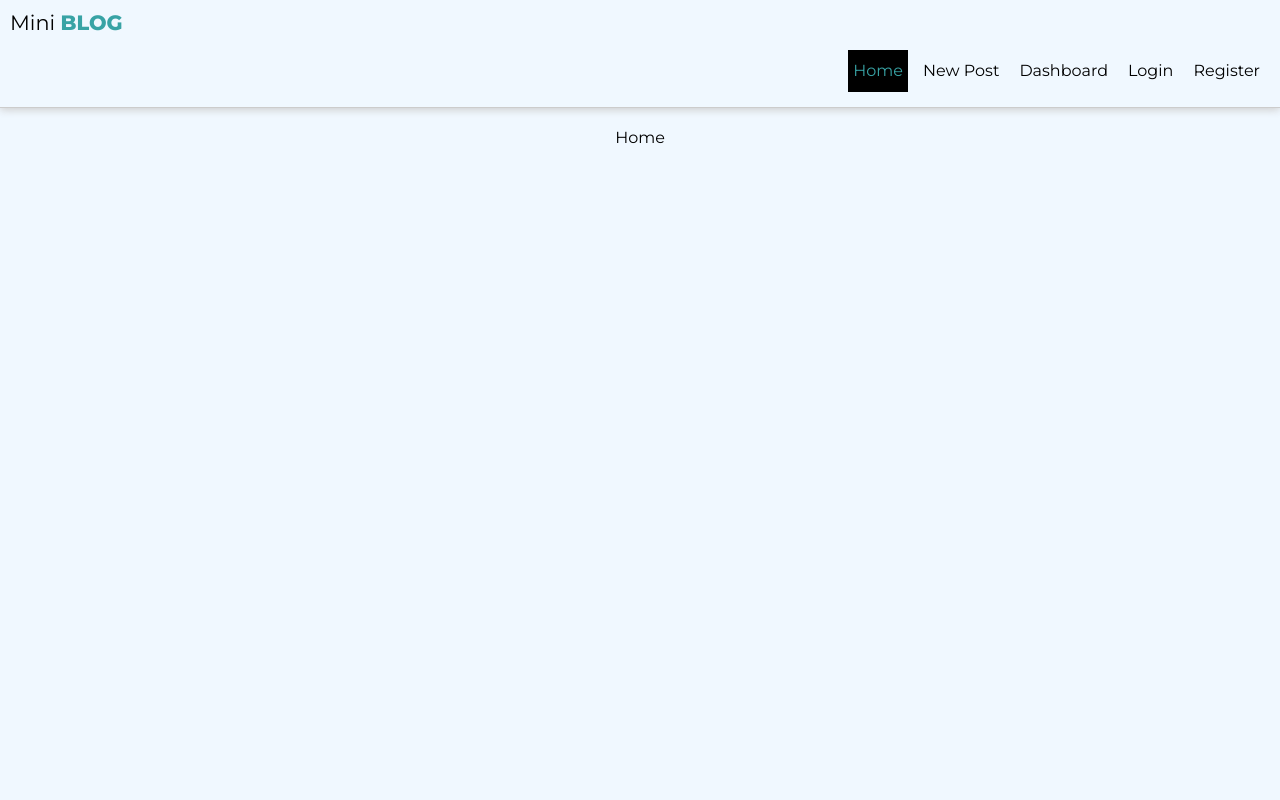
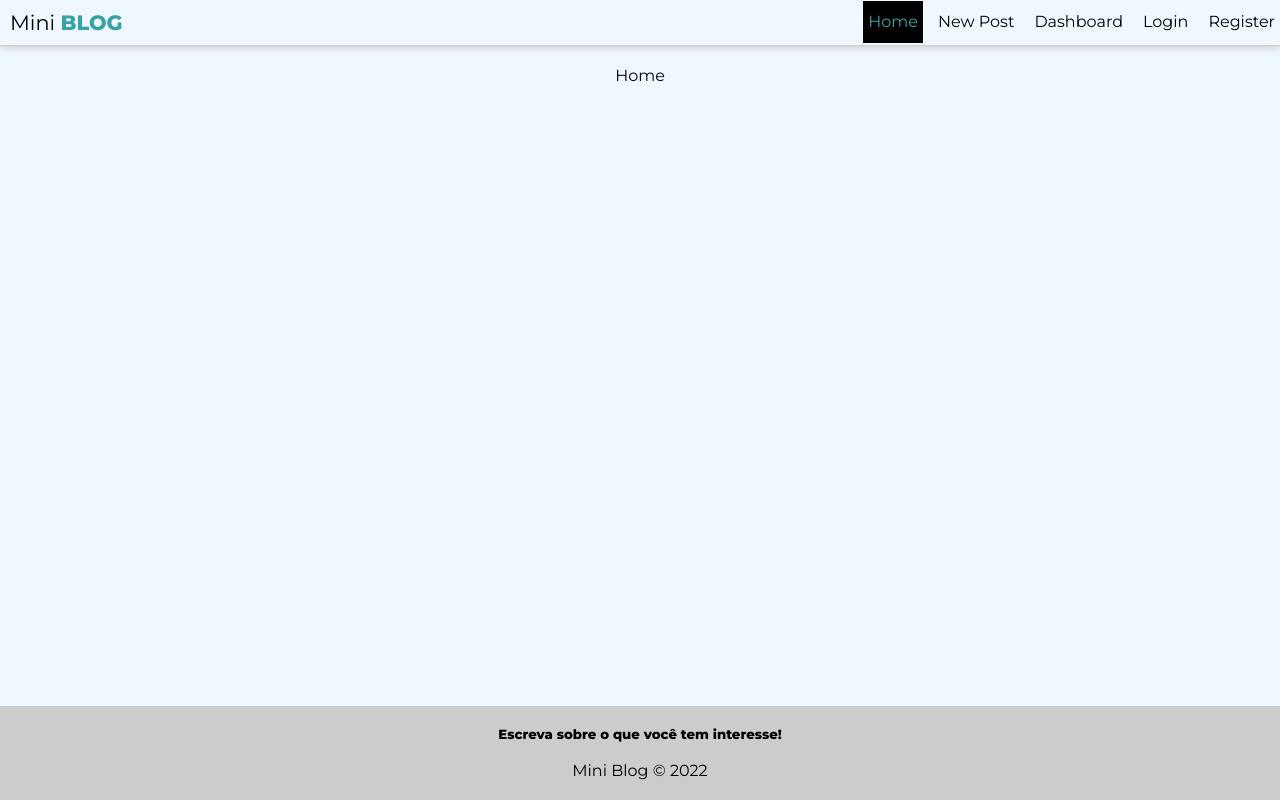
Before and after one commit to EoBrian/MiniBlog, a React (Vite) app: page / in a window 1280 px wide. Built offline with nearby package versions, Linux system fonts and the light colour scheme.

Commit message:
menu responsive

```diff
--- a/src/App.css
+++ b/src/App.css
@@ -1,4 +1,5 @@
 .root-app header.menu-application {
+  position: relative;
   padding: 10px;
   margin-bottom: 20px;
   border-bottom: 1px solid #ccc;
@@ -10,3 +11,12 @@
   flex-direction: column;
   align-items: center;
 }
+
+.footer-app {
+  position: absolute;
+  bottom: 0;
+  text-align: center;
+  background-color: #ccc;
+  width: 100%;
+  padding: 20px;
+}
--- a/src/App.jsx
+++ b/src/App.jsx
@@ -12,7 +12,8 @@ import {
 } from "react-router-dom"
 
 //components
-import MenuApplication from "./components/MenuApplication"
+import MenuApplication from "./components/MenuApplication/MenuApplication"
+import FooterApp from './components/FooterApp/FooterApp'
 
 //pages
 import Home from './pages/Home'
@@ -21,6 +22,7 @@ import DashBoard from './pages/DashBoard'
 import Login from './pages/Login/Login'
 import Registration from './pages/Registration/Registration'
 import NotFound from './pages/NotFound'
+
 
 
 function App() {
@@ -45,8 +47,8 @@ function App() {
           </Routes>
         </section>
 
-        <footer className="footer-application">
-
+        <footer className="footer-app">
+          <FooterApp/>
         </footer>
       </Router>
 
--- /dev/null
+++ b/src/components/FooterApp/FooterApp.jsx
@@ -0,0 +1,15 @@
+import React from 'react'
+
+let year = new Date().getFullYear()
+
+const FooterApp = () => {
+  return (
+    <div>
+      <h5>Escreva sobre o que você tem interesse!</h5>
+      <br />
+      <p>Mini Blog &copy; {year}</p>
+    </div>
+  )
+}
+
+export default FooterApp
--- a/src/components/MenuApplication.css
+++ b/src/components/MenuApplication/MenuApplication.css
@@ -28,9 +28,7 @@ a.active, .nav-bar a:hover {
   transition: .6s;
 }
 
-.toggle-menu {
-  display: none;
-}
+
 
 @media screen and (min-width: 900px) {
   .menu-button {
@@ -38,17 +36,20 @@ a.active, .nav-bar a:hover {
   }
 
   .toggle-menu {
+    position: absolute;
+    top: -14px;
+    right: -5px;
     display: block;
 
   }
 
   .nav-bar ul {
-    display: flex;
-    flex-direction: row;
-    float: right;
+    display: inline-block;
+
   }
 
   .nav-bar a, .nav-bar ul li {
+    display: inline-block;
     text-indent: 0;
     line-height: 2em;
     padding: 5px;
--- a/src/index.css
+++ b/src/index.css
@@ -9,6 +9,7 @@
   --bs-color-greenbary: #80ED99;
 }
 
+/* reset css */
 * {
   margin: 0;
   padding: 0;
@@ -34,13 +35,20 @@ input {
   border-bottom: 2px solid #22577a;
 }
 
+
 .clear {
   clear: both;
 }
 
+/*for error's messages*/
 .error {
   font-size: 1.3em;
   color: red;
   background-color: burlywood;
   margin-top: 20px;
 }
+
+/*colapse menu*/
+.toggle-menu {
+  display: none;
+}
--- a/src/pages/Registration/Registration.css
+++ b/src/pages/Registration/Registration.css
@@ -1,5 +1,4 @@
 form {
-  height: 80vh;
   text-align: center;
 }
 
@@ -31,7 +30,11 @@ input {
     padding: 10px;
   }
 
-  form {
+  form .fields {
     text-align: left;
   }
+
+  form {
+    width: 90%;
+  }
 }
--- a/src/pages/Registration/Registration.jsx
+++ b/src/pages/Registration/Registration.jsx
@@ -10,7 +10,10 @@ const Registration = () => {
 
   const { register, handleSubmit, formState: { errors } } = useForm()
 
+
   const onSubmit = data => {
+    setError(""); //reset error
+
     /*
     if password ! confirmPassword
     return --> error
@@ -19,12 +22,13 @@ const Registration = () => {
     return --> data
     */
     if (data.password != data.confirmPassword) {
-      setError("senhas incompativeis")
+      setError("senhas incompativeis");
       return
-    } else {setError("")}
+    }
 
-    console.log(data)
+    console.log(data);
   }
+
 
   return (
     <form onSubmit={handleSubmit(onSubmit)}>
@@ -48,7 +52,7 @@ const Registration = () => {
       <div className="fields">
         <label>
           Senha
-          <input type="password" required {...register("password")}/>
+          <input type="password" minLength={8} required {...register("password")}/>
         </label>
       </div>
 
```
Also changed, not shown: src/components/MenuApplication/MenuApplication.jsx (renamed from src/components/MenuApplication.jsx), src/components/MenuApplication/close.svg (renamed from src/components/close.svg), src/components/MenuApplication/menu.svg (renamed from src/components/menu.svg).
